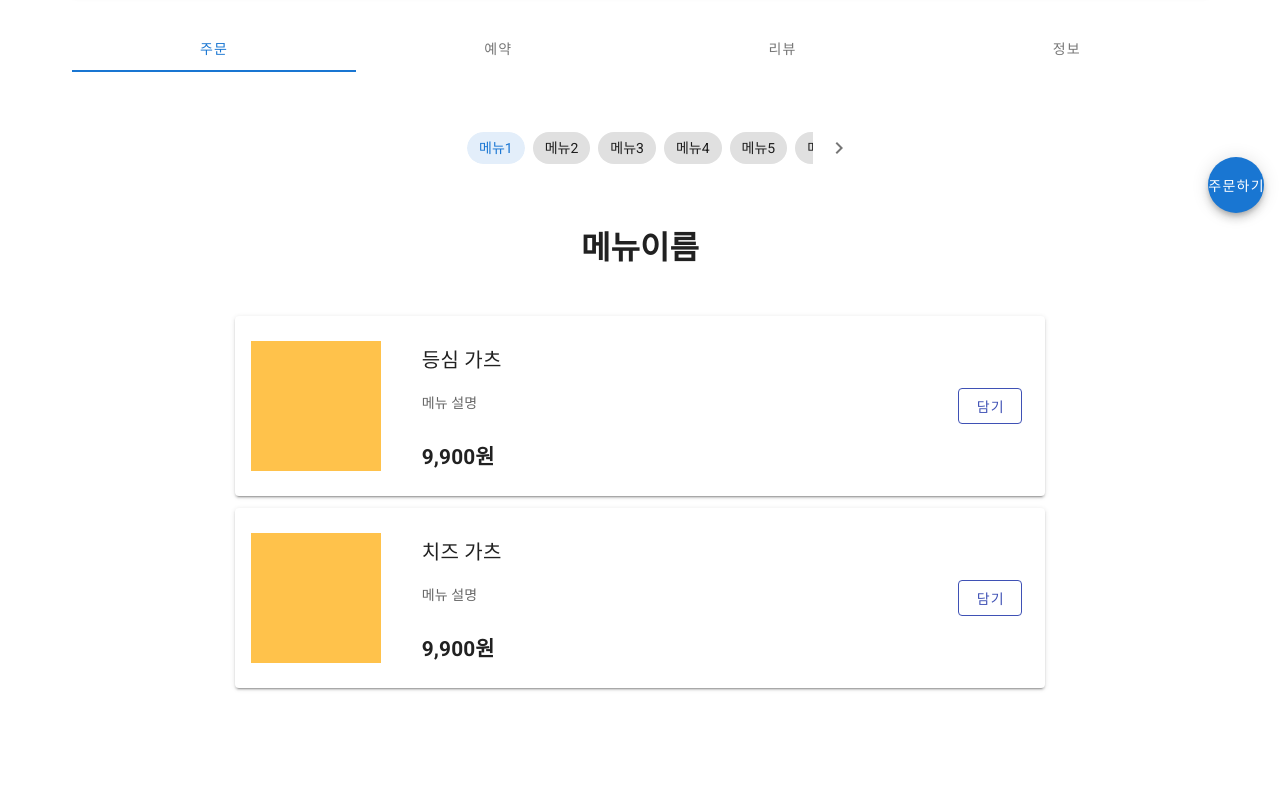
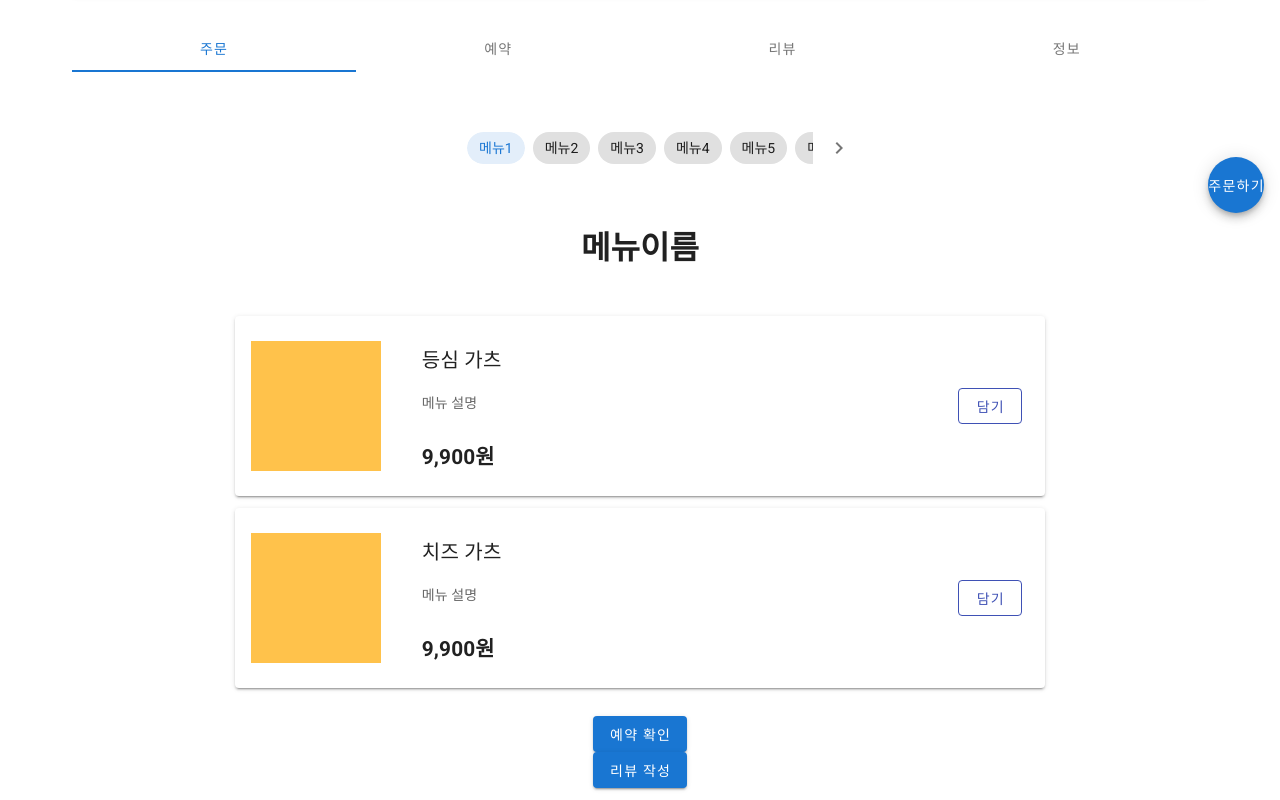
Before and after one commit to tddyko/market, a Vue app in the folder front/: page /marketdetail in a window 1280 px wide. Shown: the part 571-1371 px from the top of the page. Before the commit the page ends 1299 px from the top, so only its background shows below. Built offline with nearby package versions, Linux system fonts and the light colour scheme.

Commit message:
모듈화 최신화 진행중...

```diff
--- a/front/src/views/main/marketdetail/main/MarketDetail.vue
+++ b/front/src/views/main/marketdetail/main/MarketDetail.vue
@@ -6,13 +6,19 @@
     <!-- 탭 내용 -->
     <menu-tab-items />
     <order-popup />
+    <reserve-popup />
+    <review-popup />
   </v-container>
 </template>
 
 <script>
 import OrderPopup from "@/views/main/marketdetail/popup/OrderPopup";
+import ReservePopup from "@/views/main/marketdetail/popup/ReservePopup";
+import ReviewPopup from "@/views/main/marketdetail/popup/ReviewPopup";
 export default {
   components: {
+    ReviewPopup,
+    ReservePopup,
     OrderPopup,
     MenuTabItems: () => import('@/views/main/marketdetail/main/MenuTabItems'),
     MenuTabs: () => import('@/views/main/marketdetail/main/MenuTabs'),
```
